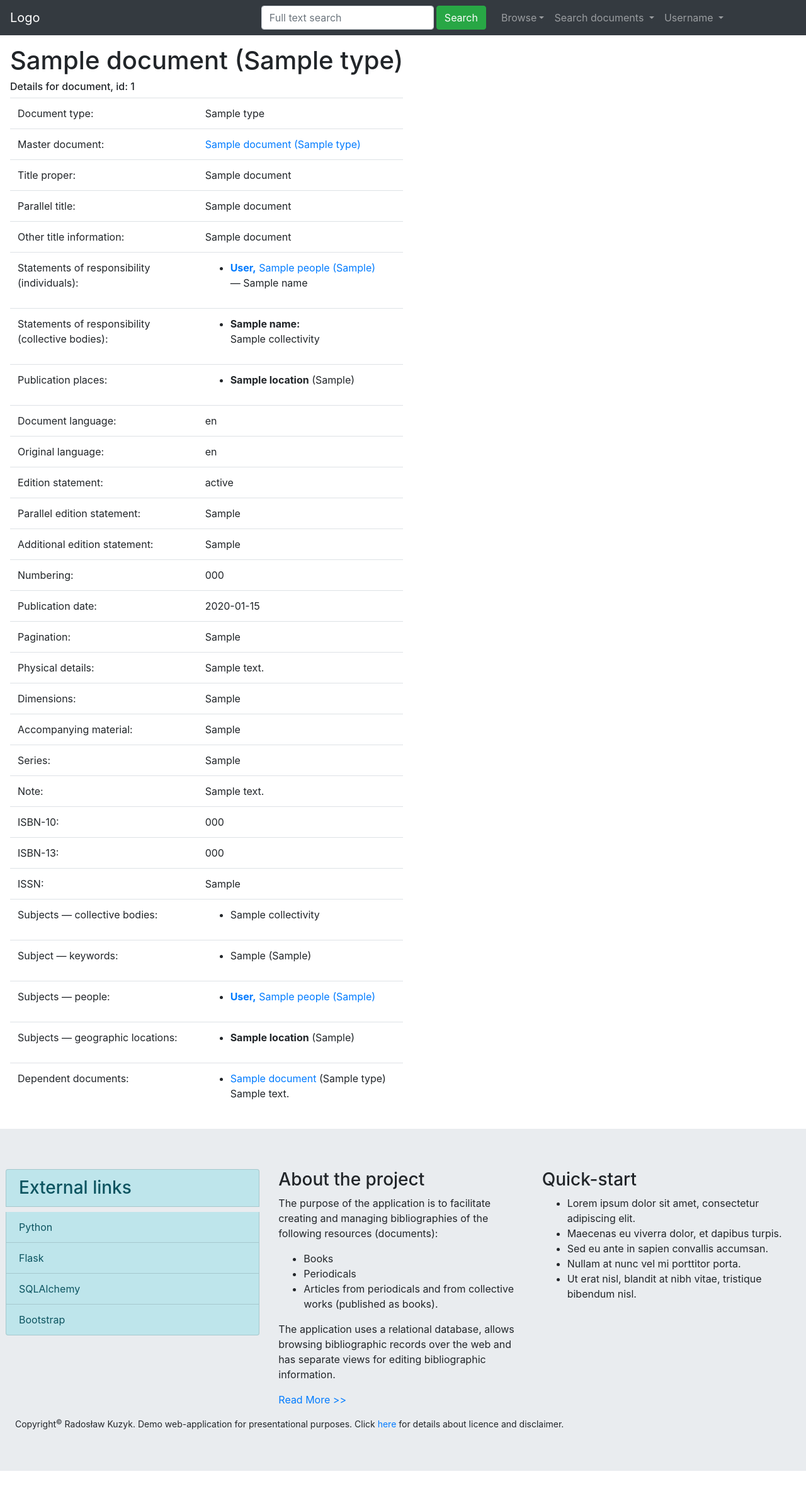
After one commit to radoslavian/Flask-Web-Bibliography-App, a Flask app: a page that uses app/templates/base.html in a window 1280 px wide. The commit adds this page. Shown: the whole page at 63% size. Run offline with Flask 2, Linux system fonts and the light colour scheme; tables that the repository leaves empty hold one stand-in row (values such as "Sample post"); some libraries are stand-ins or nearby versions.

Commit message:
Working on documents route/view.

```diff
--- a/app/main/views.py
+++ b/app/main/views.py
@@ -1,48 +1,10 @@
-'''View functions for the application's main blueprint.
+'''View functions for the the application main blueprint.
 '''
 
 from . import main
-from flask import render_template
-from flask import request
+from flask import render_template, request, current_app
 from app import db
 from ..models import *
-
-@main.route('/', methods=['GET', 'POST'])
-def index():
-    # url_for('main.index') # main - przestrzeń nazw
-    # url_for('.index') # przestrzeń n. akt. żądania
-
-    return render_template('index.html')
-
-
-@main.route('/search')
-def search():
-    '''Route for full-text search.
-    '''
-    return request.args.get('q') # dummy response
-
-
-@main.route('/browse/people/id=<person_id>')
-def person_details(person_id):
-    '''Route for detailed view of person authority (people as
-    document's authors, translators, subjects etc.)
-    '''
-    person_record = Person.query.filter_by(person_id=person_id).first_or_404()
-
-    return render_template('person_record_details.html',
-                           person_record=person_record)
-
-
-@main.route('/browse/people/name-variants/id=<variant_id>')
-def name_variant(variant_id):
-    '''Name variant route for individual (person) name.
-    '''
-    name_variant = PersonNameVariant.query.filter_by(
-        variant_id=variant_id).first_or_404()
-
-    return render_template('person_name_variant.html',
-                           name_variant=name_variant)
-
 
 @main.route('/browse/people/list')
 def browse_people():
@@ -73,3 +35,53 @@ def browse_people():
     return render_template('people_list.html',
                            literal_column=db.literal_column,
                            pagination=pagination)
+
+
+@main.route('/browse/documents/id=<document_id>', methods=['GET', 'POST'])
+def document_view(document_id):
+    document = Document.query.filter_by(
+        document_id=document_id).first_or_404()
+
+    return render_template('document.html', document=document)
+
+
+@main.route('/browse/documents/list')
+def browse_documents():
+    pass
+
+
+@main.route('/', methods=['GET', 'POST'])
+def index():
+    # url_for('main.index') # main - przestrzeń nazw
+    # url_for('.index') # przestrzeń n. akt. żądania
+
+    return render_template('index.html')
+
+
+@main.route('/browse/people/name-variants/id=<variant_id>')
+def name_variant(variant_id):
+    '''Name variant route for individual (person) name.
+    '''
+    name_variant = PersonNameVariant.query.filter_by(
+        variant_id=variant_id).first_or_404()
+
+    return render_template('person_name_variant.html',
+                           name_variant=name_variant)
+
+
+@main.route('/browse/people/id=<person_id>')
+def person_details(person_id):
+    '''Route for detailed view of person authority (people as
+    document's authors, translators, subjects etc.)
+    '''
+    person_record = Person.query.filter_by(person_id=person_id).first_or_404()
+
+    return render_template('person_record_details.html',
+                           person_record=person_record)
+
+
+@main.route('/search')
+def search():
+    '''Route for full-text search.
+    '''
+    return request.args.get('q') # dummy response
--- /dev/null
+++ b/app/templates/_dependent_documents.html
@@ -0,0 +1,16 @@
+<ul>
+  {% for doc in document.dependent_docs %}
+    <li>
+      <a href="{{ url_for('.document_view',
+	       document_id=doc.dependent_doc.document_id) }}">
+	       {{ doc.dependent_doc.title_proper }}
+      </a>
+      {% if doc.dependent_doc.document_type %}
+	({{ doc.dependent_doc.document_type.name }})
+      {% endif %}
+      {% if doc.description %}
+	<p>{{ doc.description }}</p>
+      {% endif %}
+    </li>
+  {% endfor %}
+</ul>
--- a/app/templates/base.html
+++ b/app/templates/base.html
@@ -70,6 +70,7 @@
 		<a class="dropdown-item" data-toggle="tooltip" title="Ordered list of geographic locations (publication places and subjects)." data-placement="left" href="#">Geographic locations</a>
 		<a class="dropdown-item" data-toggle="tooltip" title="Ordered list of collective names (organisations - companies, foundation etc.) attached to documents as responsibility statements or subjects." data-placement="left" href="#">Collective names</a>
 		<a class="dropdown-item" data-toggle="tooltip" title="Ordered list of documents with title filter." data-placement="left" href="#">Documents</a>
+		<a class="dropdown-item" data-toggle="tooltip" title="Document types, number of documents for each type and links to list of documents for each set." data-placement="left" href="#">Document types</a>
 	      </div>
 	    </li>
 	    <li class="nav-item dropdown">
--- /dev/null
+++ b/app/templates/document.html
@@ -0,0 +1,235 @@
+{% extends "base.html" %}
+{% block content %}
+  <h1>{{ document.title_proper }}
+    {% if document.document_type %}({{ document.document_type.name }})
+    {% endif %}</h1>
+    <h6>Details for document, id: {{ document.document_id }}</h6>
+
+    <table class="table table-hover col-md-6">
+      {% if document.document_type %}
+      <tr>
+	  <td>Document type:</td>
+	  <td>{{ document.document_type.name.capitalize() }}</td>
+      </tr>
+    {% endif %}
+    {% if document.master_document.master_doc %}
+      <tr>
+	  <td>Master document:</td>
+	  <td>
+	    <a href="{{ url_for('.document_view',
+		     document_id=document.master_document.
+		     master_doc.document_id) }}">
+	      {{ document.master_document.master_doc.title_proper }}
+	      {% if document.master_document.master_doc.document_type %}
+		({{ document.master_document.master_doc.document_type.name }})
+	      {% endif %}
+	    </a>
+	  </td>
+      </tr>
+    {% endif %}
+      <tr>
+	<td>Title proper:</td>
+	  <td>{{ document.title_proper }}</td>
+      </tr>
+      {% if document.parallel_title %}
+      <tr>
+	  <td>Parallel title:</td>
+	  <td>{{ document.parallel_title }}</td>
+      </tr>
+    {% endif %}
+    {% if document.other_title_inf %}
+      <tr>
+	  <td>Other title information:</td>
+	  <td>{{ document.other_title_inf }}</td>
+      </tr>
+    {% endif %}
+    {% if document.responsibilities_people %}
+      <tr>
+	<td>Statements of responsibility (individuals):</td>
+	<td>
+	  <ul>
+	    {% for responsibility_ind in document.responsibilities_people %}
+	      <li>{{ macros.render_person(responsibility_ind.person) }}
+		  &mdash;&nbsp;{{ responsibility_ind.responsibility.
+		  responsibility_name.capitalize() }}
+	      </li>
+	    {% endfor %}
+	  </ul>
+	</td>
+      </tr>
+    {% endif %}
+    {% if document.responsibility_collectivities %}
+      <tr>
+	<td>Statements of responsibility (collective bodies):</td>
+	<td>
+
+	  {# add page link for collective body #}
+	  <ul>
+	    {% for responsibility_col in document.responsibility_collectivities %}
+	      <li>
+		<strong>{{ responsibility_col.
+		  responsibility.responsibility_name.capitalize() }}:</strong><br>
+		  {{ responsibility_col.collectivity.name }}
+	      </li>
+	    {% endfor %}
+	  </ul>
+	</td>
+      </tr>
+    {% endif %}
+    {% if document.publication_places.count() %}
+      <tr>
+	<td>Publication places:</td>
+	<td>
+	  {{ macros.render_list(document.publication_places,
+	  macros.render_location) }}
+	</td>
+      </tr>
+    {% endif %}
+    {% if document.language %}
+      <tr>
+	<td>Document language:</td>
+
+	{# hyperlink for language site #}
+	<td>{{ document.language.language_name }}</td>
+      </tr>
+    {% endif %}
+    {% if document.original_language %}
+      <tr>
+	<td>Original language:</td>
+
+	{# hyperlink for language site #}
+	<td>{{ document.original_language.language_name }}</td>
+      </tr>
+    {% endif %}
+    {% if document.edition_statement %}
+      <tr>
+	  <td>Edition statement:</td>
+	  <td>{{ document.edition_statement }}</td>
+      </tr>
+    {% endif %}
+    {% if document.parallel_edition_stmt %}
+      <tr>
+	  <td>Parallel edition statement:</td>
+	  <td>{{ document.parallel_edition_stmt }}</td>
+      </tr>
+    {% endif %}
+    {% if document.additional_edition_stmt %}
+      <tr>
+	  <td>Additional edition statement:</td>
+	  <td>{{ document.additional_edition_stmt }}</td>
+      </tr>
+    {% endif %}
+    {% if document.numbering %}
+      <tr>
+	  <td>Numbering:</td>
+	  <td>{{ document.numbering }}</td>
+      </tr>
+    {% endif %}
+    {% if document.publication_date %}
+      <tr>
+	  <td>Publication date:</td>
+	  <td>{{ document.publication_date }}</td>
+      </tr>
+    {% endif %}
+    {% if document.pagination %}
+      <tr>
+	  <td>Pagination:</td>
+	  <td>{{ document.pagination }}</td>
+      </tr>
+    {% endif %}
+    {% if document.physical_details %}
+      <tr>
+	  <td>Physical details:</td>
+	  <td>{{ document.physical_details }}</td>
+      </tr>
+    {% endif %}
+    {% if document.dimensions %}
+      <tr>
+	  <td>Dimensions:</td>
+	  <td>{{ document.dimensions }}</td>
+      </tr>
+    {% endif %}
+    {% if document.accompanying_material %}
+      <tr>
+	  <td>Accompanying material:</td>
+	  <td>{{ document.accompanying_material }}</td>
+      </tr>
+    {% endif %}
+    {% if document.series %}
+      <tr>
+	  <td>Series:</td>
+	  <td>{{ document.series }}</td>
+      </tr>
+    {% endif %}
+    {% if document.note %}
+      <tr>
+	  <td>Note:</td>
+	  <td>{{ document.note }}</td>
+      </tr>
+    {% endif %}
+    {% if document.isbn_10 %}
+      <tr>
+	  <td>ISBN-10:</td>
+	  <td>{{ document.isbn_10 }}</td>
+      </tr>
+    {% endif %}
+    {% if document.isbn_13 %}
+      <tr>
+	  <td>ISBN-13:</td>
+	  <td>{{ document.isbn_13 }}</td>
+      </tr>
+    {% endif %}
+    {% if document.issn %}
+      <tr>
+	  <td>ISSN:</td>
+	  <td>{{ document.issn }}</td>
+      </tr>
+    {% endif %}
+    {% if document.collectivity_subjects %}
+      <tr>
+	  <td>Subjects&nbsp;&mdash; collective bodies:</td>
+	  <td>
+	    <ul>
+	      {% for subject in document.collectivity_subjects %}
+		<li>{{ subject.name }}</li>
+	      {% endfor %}
+	    </ul>
+	  </td>
+      </tr>
+    {% endif %}
+    {% if document.keywords.count() %}
+      <tr>
+	  <td>Subject&nbsp;&mdash; keywords:</td>
+	  <td>
+	    {{ macros.render_list(document.keywords, macros.render_keyword) }}
+	  </td>
+      </tr>
+    {% endif %}
+    {% if document.topic_people %}
+      <tr>
+	<td>Subjects&nbsp;&mdash; people:</td>
+	<td>
+	  {{ macros.render_list(document.topic_people,
+	  macros.render_person) }}
+	</td>
+      </tr>
+    {% endif %}
+    {% if document.subjects_locations %}
+      <tr>
+	<td>Subjects&nbsp;&mdash; geographic locations:</td>
+	<td>
+	  {{ macros.render_list(document.subjects_locations,
+	  macros.render_location) }}
+	</td>
+      </tr>
+    {% endif %}
+    {% if document.dependent_docs %}
+      <tr>
+	<td>Dependent documents:</td>
+	<td>
+	  {% include "_dependent_documents.html" %}
+	</td>
+      </tr>
+    {% endif %}
+    </table>
+{% endblock %}
--- a/app/templates/macros.html
+++ b/app/templates/macros.html
@@ -1,15 +1,3 @@
-{% macro render_person_name_variants(person_record) %}
-  <ul>
-  {% for variant in person_record.name_variants %}
-    <li>{{ variant.last_name_variant }},
-      {{ variant.first_name_variant }}&nbsp;
-      <a href="{{ url_for('main.name_variant',
-	 variant_id=variant.variant_id) }}">details&nbsp;&hellip;</a></li>
-  {% endfor %}
-  </ul>
-{% endmacro %}
-
-
 {% macro pagination_widget(pagination, endpoint) %}
   {# Generates bootstrap pager for paginated sites. #}
   {# Reused (with changes) from: M. Grinberg, Flask..., p. 159-160 #}
@@ -46,3 +34,44 @@
 </li>
 </ul>
 {% endmacro %}
+
+
+{% macro render_list(items, item_fn) %}
+  {# Renders list of items (people, geographic location) #}
+  {# using funtion creating individual item. #}
+  <ul>
+    {% for item in items %}
+      <li>{{ item_fn(item) }}</li>
+    {% endfor %}
+  </ul>
+{% endmacro %}
+
+
+{% macro render_person_name_variant(variant) %}
+  {{ variant.last_name_variant }},
+  {{ variant.first_name_variant }}&nbsp;
+  <a href="{{ url_for('main.name_variant',
+	   variant_id=variant.variant_id) }}">details&nbsp;&hellip;</a>
+{% endmacro %}
+
+
+{% macro render_person(person) %}
+  <a href="{{ url_for('.person_details', person_id=person.person_id) }}">
+    <strong>{{ person.last_name }},</strong> {{ person.forenames }}
+  {% if person.life_years %} ({{ person.life_years }}) {% endif %}</a>
+{% endmacro %}
+
+
+{% macro render_location(location) %}
+  {# add individual pages for each location #}
+  <strong>{{ location.name }}</strong>
+  {% if location.determiner %}
+    ({{ location.determiner }})
+  {% endif %}
+{% endmacro %}
+
+
+{% macro render_keyword(kw) %}
+  {# add hyperlink to view with keyword details #}
+  {{ kw.keyword }} {% if kw.determiner %}({{ kw.determiner }}) {% endif %}
+{% endmacro %}
```
Also changed, not shown: app/fake.py (+15 -1 lines), app/models.py (+30 -21 lines), app/templates/person_record_details.html (+28 -3 lines), config.py (+8 -1 lines), tests/test_database.py (+44 -2 lines), 1 other file.
